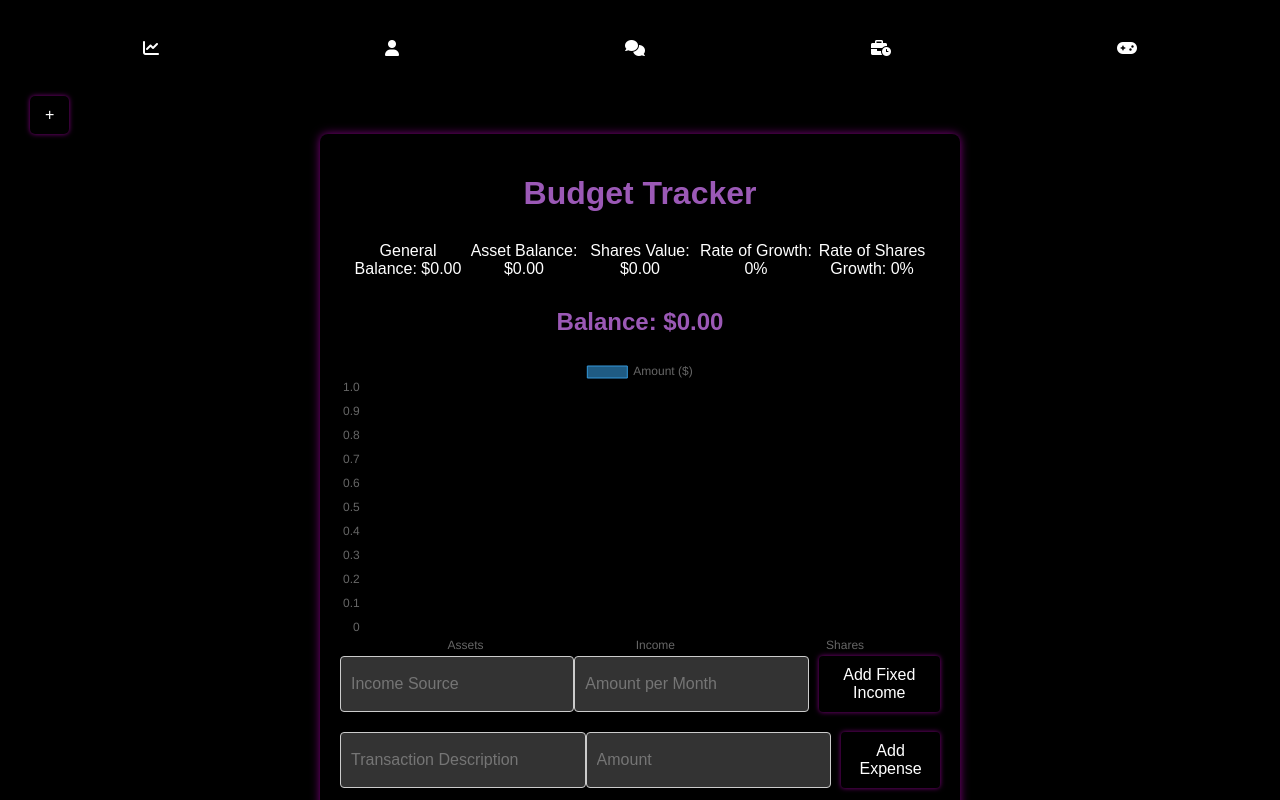
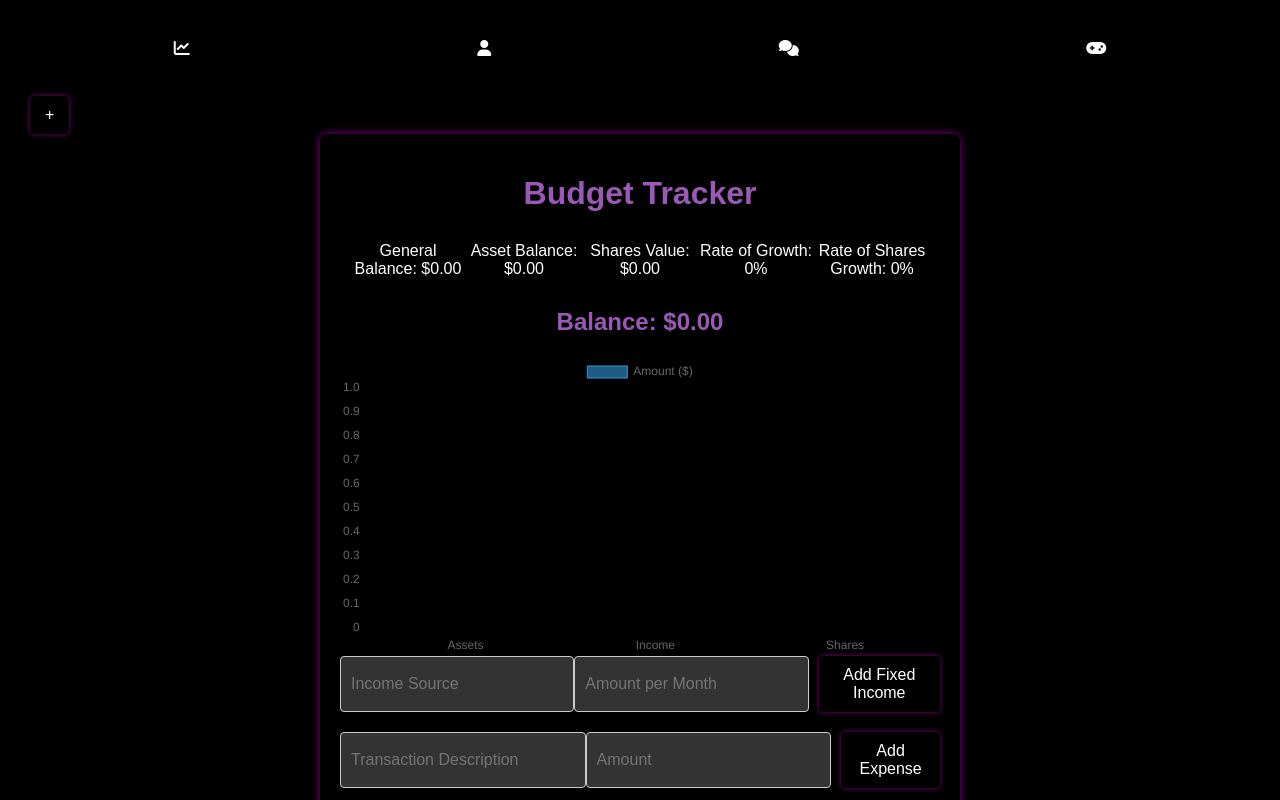
Before and after one commit to AppMyBuziness/AMB, a plain HTML site: page index.html in a window 1280 px wide. Shown: the top 800 px of the page. Drawn offline with nearby package versions, Linux system fonts and the light colour scheme.

Commit message:
Update index.html

```diff
--- a/index.html
+++ b/index.html
@@ -207,7 +207,7 @@
         <a href="share.html"><i class="fas fa-chart-line"></i></a>
         <a href="index.html"><i class="fas fa-user"></i></a>
         <a href="chat.html"><i class="fas fa-comments"></i></a>
-        <a href="smallgraphs.html"><i class="fas fa-business-time"></i></a>
+
         <a href="games.html"><i class="fas fa-gamepad"></i></a>
     </div>
     <button class="plus-button" id="toggleDropdown">+</button>
```
